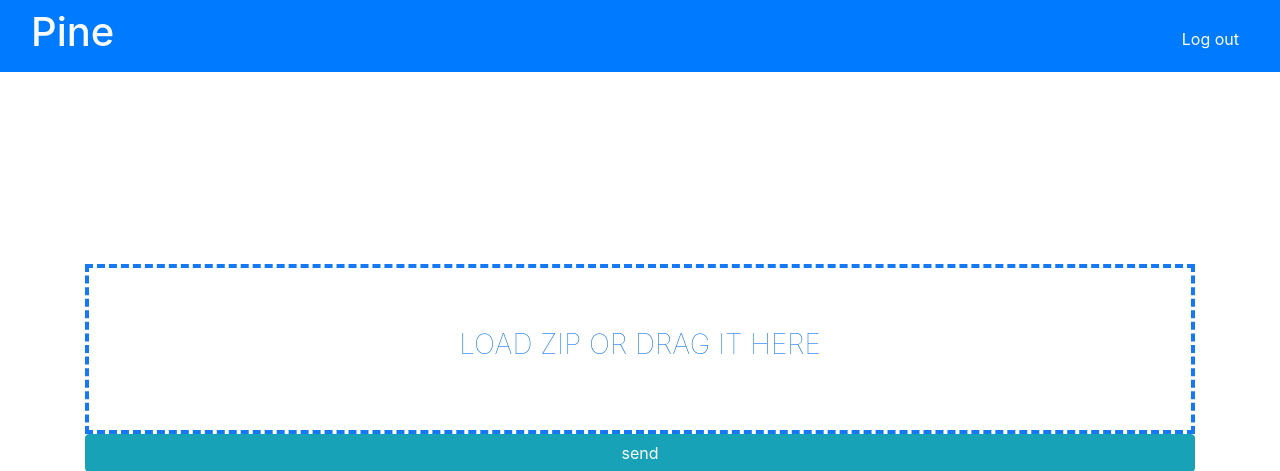
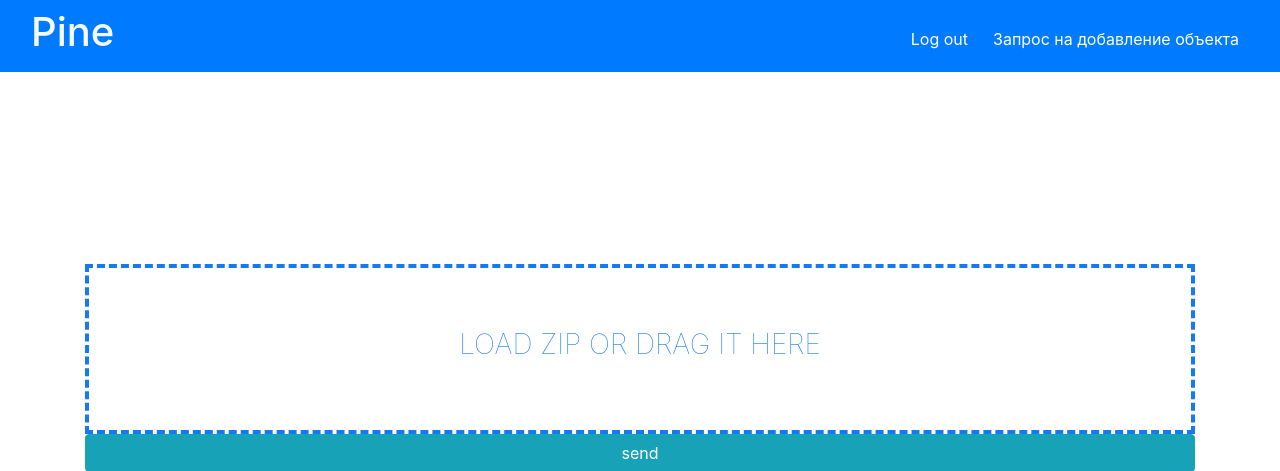
Before and after one commit to turmezzz/PineServer, a Django app: page /home in a window 1280 px wide. Shown: the top 471 px of the page. Run offline with Django 3.2, Linux system fonts and the light colour scheme; the visitor is signed in with stand-in values (Sample User, id 1); some libraries are stand-ins or nearby versions.

Commit message:
form for object adding was made

```diff
--- a/MainApp/templates/MainApp/home.html
+++ b/MainApp/templates/MainApp/home.html
@@ -33,6 +33,9 @@
                         <li>
                             <a href="logout">Log out</a>
                         </li>
+                        <li>
+                            <a href="https://goo.gl/forms/i0EEb74DOywQRJj92">Запрос на добавление объекта</a>
+                        </li>
                     </ul>
                 </nav>
             </div>
```
